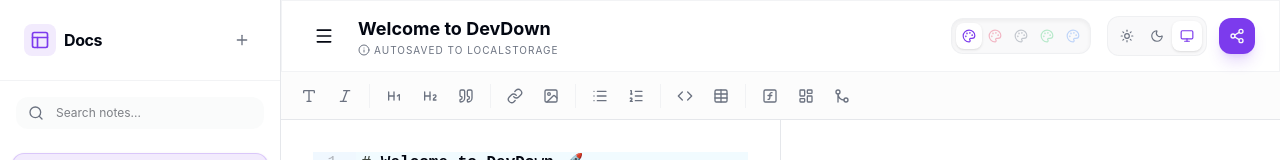
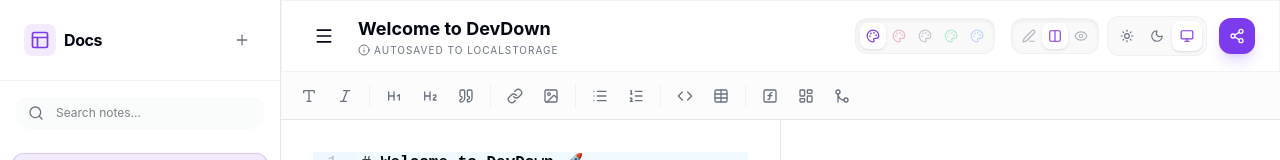
Before and after one commit to YashashavGoyal/DevDown, a React (Vite) app: page / in a window 1280 px wide. Shown: the top 160 px of the page. Built offline with nearby package versions, Linux system fonts and the light colour scheme.

Commit message:
add: view switcher for large screen

```diff
--- a/src/App.tsx
+++ b/src/App.tsx
@@ -3,7 +3,7 @@
 import {
   Moon, Sun, Monitor, Eye, Edit3,
   Share2, Menu, Command as CommandIcon,
-  Palette, Smartphone, Info, Check
+  Palette, Smartphone, Info, Check, Columns
 } from 'lucide-react';
 import Editor from './components/Editor';
 import Preview from './components/Preview';
@@ -267,6 +267,30 @@
                  <button onClick={() => setPalette('midnight')} className={cn("p-1.5 rounded-lg transition-all", palette === 'midnight' ? "bg-background shadow-sm" : "opacity-30")} title="Midnight"><Palette className="w-3.5 h-3.5 text-[#3b82f6]" /></button>
               </div>
 
+              <div className="hidden lg:flex items-center bg-muted/50 p-1 rounded-xl border border-border/50 shadow-inner">
+                <button
+                  onClick={() => setViewMode('edit')}
+                  className={cn("p-1.5 rounded-lg transition-all", viewMode === 'edit' ? "bg-background shadow-sm text-primary" : "text-muted-foreground opacity-50")}
+                  title="Editor Only"
+                >
+                  <Edit3 className="w-3.5 h-3.5" />
+                </button>
+                <button
+                  onClick={() => setViewMode('split')}
+                  className={cn("p-1.5 rounded-lg transition-all", viewMode === 'split' ? "bg-background shadow-sm text-primary" : "text-muted-foreground opacity-50")}
+                  title="Split View"
+                >
+                  <Columns className="w-3.5 h-3.5" />
+                </button>
+                <button
+                  onClick={() => setViewMode('view')}
+                  className={cn("p-1.5 rounded-lg transition-all", viewMode === 'view' ? "bg-background shadow-sm text-primary" : "text-muted-foreground opacity-50")}
+                  title="Preview Only"
+                >
+                  <Eye className="w-3.5 h-3.5" />
+                </button>
+              </div>
+
               <div className="flex items-center bg-muted/50 p-1 rounded-xl border border-border/50">
                 <button onClick={() => setTheme('light')} className={cn("p-2 rounded-lg transition-all", theme === 'light' ? "bg-background shadow-sm text-primary" : "text-muted-foreground")}><Sun className="w-3.5 h-3.5" /></button>
                 <button onClick={() => setTheme('dark')} className={cn("p-2 rounded-lg transition-all", theme === 'dark' ? "bg-background shadow-sm text-primary" : "text-muted-foreground")}><Moon className="w-3.5 h-3.5" /></button>
```
